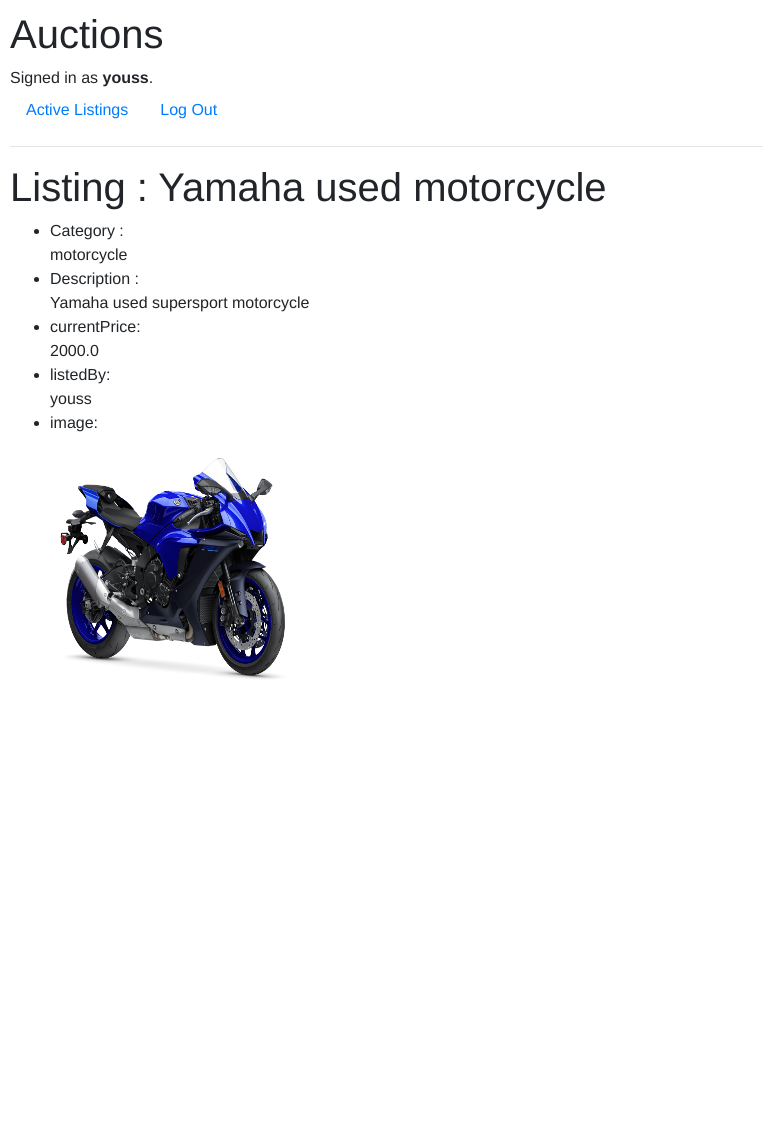
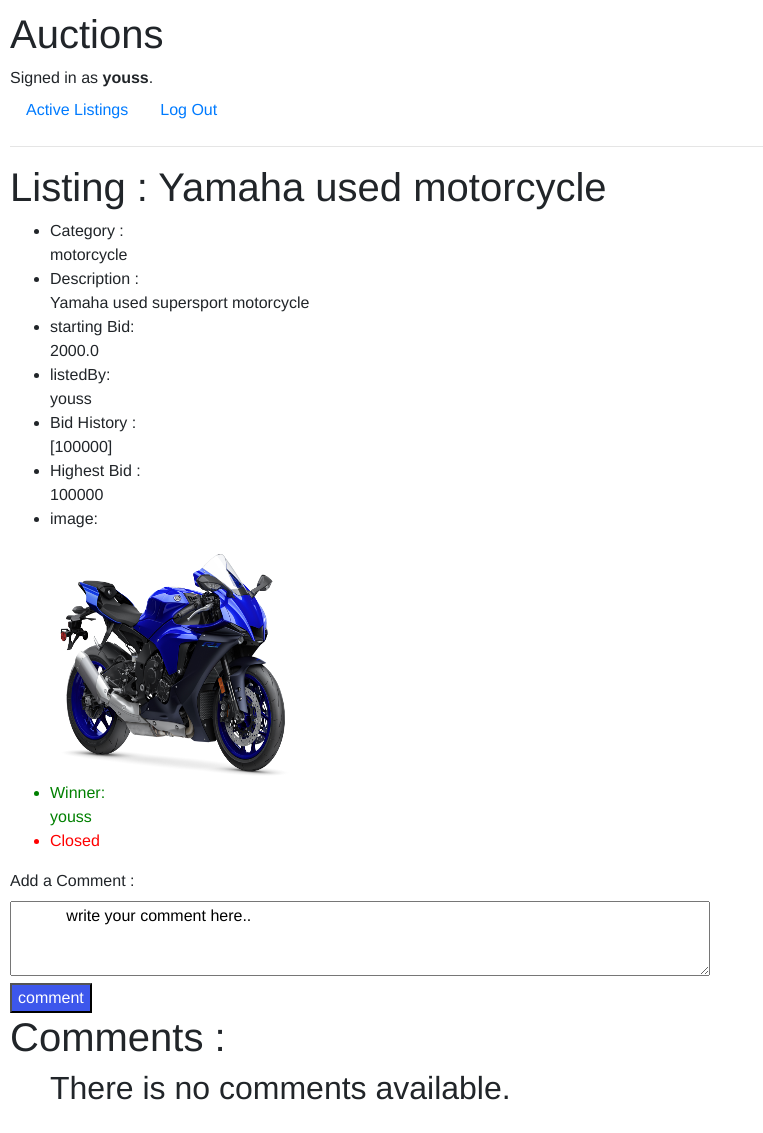
Before and after one commit to YoussefKafa/Commerce, a Django app: page /listingMainPage/10 in a window 1280 px wide. Shown: the whole page, without its empty margins (0-763 px from the left). Before the commit the page ends 679 px from the top, so only its background shows below. Run offline with Django 3.2, Linux system fonts and the light colour scheme; data comes from the database, SQL or seed files in the repository; both versions use the stored data as it was after the commit; some libraries are stand-ins or nearby versions.

Commit message:
display winner after closing the auction, and add comment feature

```diff
--- a/auctions/models.py
+++ b/auctions/models.py
@@ -1,26 +1,29 @@
 from django.contrib.auth.models import AbstractUser
 from django.db import models
 
-
+DEFAULT_CASE_ID=1
 class User(AbstractUser):
     pass
 
 class Listing(models.Model):
-    title= models.TextField()
-    category= models.TextField()
-    description= models.TextField()
-    startingBid=models.FloatField()
+    title= models.TextField(null=True, blank=True)
+    category= models.TextField(null=True, blank=True)
+    description= models.TextField(null=True, blank=True)
+    startingBid=models.FloatField(null=True, blank=True)
     image=models.ImageField( null=True, blank=True, upload_to='images/')
+    winner=models.ForeignKey(to=User,default=DEFAULT_CASE_ID,on_delete = models.SET_DEFAULT, null = True, related_name='winner')
+    closedDate=models.TextField(null=True, blank=True)
+    closed=models.BooleanField(default=False)
     user=models.ForeignKey(to=User, on_delete=models.CASCADE, null=True)
 
 class Bid(models.Model):
-    amount=models.IntegerField()
+    amount=models.IntegerField(null=True, blank=True)
     user=models.ForeignKey(to=User, on_delete=models.CASCADE, null=True)
     listing=models.ForeignKey(to=Listing, on_delete=models.CASCADE, null=True)
-    date = models.TextField()
+    date = models.TextField(null=True, blank=True)
 
 class Comment(models.Model):
-    commentString=models.TextField()
+    commentString=models.TextField(null=True, blank=True)
     user=models.ForeignKey(to=User,on_delete=models.CASCADE, null=True)
     listing=models.ForeignKey(to=Listing, on_delete=models.CASCADE, null=True)
     date = models.DateTimeField(auto_now_add=True, blank=True)
--- a/auctions/templates/auctions/listingMainPage.html
+++ b/auctions/templates/auctions/listingMainPage.html
@@ -5,7 +5,43 @@
   <ul>
       <li>Category :<br> {{lis.category}}</li>
       <li>Description :<br> {{lis.description}}</li>
-      <li>currentPrice:<br> {{lis.startingBid}}</li>
+      <li>starting Bid:<br> {{lis.startingBid}}</li>
       <li>listedBy:<br> {{user.username}}</li>
-      <li>image: <br> <img src="{{lis.image.url}}" alt="Bid pic" width="250" height="250"></li> </ul>
+      <li> Bid History :<br> {{lis.bidHistory}} <br></li>
+      <li> Highest Bid :<br> {{lis.lastBid}} <br></li>
+      <li>image: <br> <img src="{{lis.image.url}}" alt="Bid pic" width="250" height="250"></li>
+      {% if lis.closed %}
+      <li style="color:green">Winner: <br> {{ lis.winner}} </li>
+      <li style="color:red"> Closed </li>
+      {% endif %}
+     </ul>
+     <div>
+       <!--  " -->
+      <form action="{% url 'saveComment' %}" method="post" enctype='multipart/form-data'>
+        {% csrf_token %}
+          <label for="comment">Add a Comment :</label>
+          <br>
+          <input type="text" name="listing" value="{{lis.id}}" hidden="true">
+          <textarea  name="comment" onfocus="this.value=''" style="width:700px; height:75px">
+            write your comment here..
+          </textarea>
+          <br>
+          <input type="submit" name="submit" value="comment" style="color:rgb(255, 255, 255); background-color: #3d57ec;">
+      </form>
+       <h1>Comments : </h1>
+       <ul>
+        {% for comment in comments %}
+         <li style=" list-style-position:inside;
+         border: 1px solid rgb(155, 155, 155);">
+          <b>by:</b> {{comment.user}}<br>
+          <b>comment:   </b> {{comment.commentString}}<br>
+           <b>date:    </b> {{comment.date}}
+         </li>
+         <br>
+         {% empty %}
+         <h2>There is no comments available.</h2>
+         {% endfor %}
+       </ul>
+     </div>
+
 {% endblock %}
--- a/auctions/urls.py
+++ b/auctions/urls.py
@@ -13,8 +13,10 @@
     path("saveListing",views.saveListing,name="saveListing"),
     path("listingMainPage/<str:listingId>", views.listingMainPage,name="listingMainPage"),
     path("addToWatchList/<str:listingId>", views.addToWatchList, name="addToWatchList"),
+    path("saveComment",views.saveComment,name="saveComment"),
     path("removeFromWatchList/<str:listingId>", views.removeFromWatchList, name="removeFromWatchList"),
-    path("bid", views.bid, name="bid")
+    path("bid", views.bid, name="bid"),
+    path("close/<str:listingId>", views.closeListing, name="closeListing")
 ]
 
 urlpatterns += staticfiles_urlpatterns()
--- a/auctions/views.py
+++ b/auctions/views.py
@@ -6,11 +6,12 @@
 from . import utils
 from .models import *
 from .forms import ListingForm
-from datetime import datetime
+import datetime
 from django.contrib.auth.decorators import login_required
-
+from django.db.models import Max
 def index(request, *args, **kwargs):
     bidError=False
+    owner=False
     if request.user.is_authenticated:
         if 'bidError' in request.session:
             bidError=True
@@ -23,8 +24,6 @@
         for item in watchlist:
            exist= item.user==request.user
            watched.append(item.listing)
-
-
         for item in listings:
             if (item in watched):
                 item.watched=True
@@ -32,15 +31,16 @@
                 item.watched=False
             listingBids=Bid.objects.filter(listing=item)
             bidHistory=[]
+            if ( item.user == request.user ):
+                owner=True
             for n in listingBids:
                 bidHistory.append(n.amount)
             item.bidHistory=bidHistory
+            print(item.bidHistory)
             item.lastBid=max(bidHistory)
     else:
         listings=[]
-    for item in listings:
-        print(item.lastBid)
-    return render(request, "auctions/index.html"  , {"listings":listings, "bidError":bidError})
+    return render(request, "auctions/index.html"  , {"listings":listings, "bidError":bidError, "owner":owner})
 
 
 def login_view(request):
@@ -102,7 +102,6 @@
         form = ListingForm(request.POST, request.FILES)
         if form.is_valid():
             lisSaved=form.save()
-            print(lisSaved.id)
             lisData=Listing.objects.filter(pk=lisSaved.id)
             lisSaved.user=request.user
             lisSaved.save()
@@ -112,8 +111,15 @@
 
 def listingMainPage(request, listingId):
     lis =Listing.objects.get(id=listingId)
+    listingBids=Bid.objects.filter(listing=lis)
+    listingComments=Comment.objects.filter(listing=lis)
+    bidHistory=[]
+    for n in listingBids:
+      bidHistory.append(n.amount)
+      lis.bidHistory=bidHistory
+      lis.lastBid=max(bidHistory)
     user=utils.get_user(lis.user_id)
-    return render(request, "auctions/listingMainPage.html", {"lis":lis, "user":user})
+    return render(request, "auctions/listingMainPage.html", {"lis":lis, "user":user, "comments":listingComments})
 
 def submitted(request):
     return render(request, "auctions/submitted.html")
@@ -157,3 +163,37 @@
             return HttpResponseRedirect (reverse("index"))
     bid.save()
     return HttpResponseRedirect (reverse("index"))
+
+
+def closeListing(request, listingId):
+    #close the listing
+    listing= Listing.objects.get(pk=listingId)
+    listing.closed= True
+    listing.closedDate= datetime.datetime.now()
+    #define the winner
+    listingBids=Bid.objects.filter(listing=listing)
+    maxBidAmount= Bid.objects.aggregate(Max('amount'))
+    maxBid= Bid.objects.filter(amount=maxBidAmount['amount__max'])
+    winnerBid= maxBid.first()
+    listing.winner=winnerBid.user
+    listing.save()
+    return HttpResponseRedirect (reverse("index"))
+
+def saveComment(request):
+    listing= Listing.objects.get(pk=int(request.POST.get('listing')))
+    comment=Comment()
+    comment.commentString=request.POST.get('comment')
+    comment.user=request.user
+    comment.listing=listing
+    comment.date=datetime.datetime.now()
+    comment.save()
+    lis =Listing.objects.get(id=int(request.POST.get('listing')))
+    listingBids=Bid.objects.filter(listing=lis)
+    listingComments=Comment.objects.filter(listing=lis)
+    bidHistory=[]
+    for n in listingBids:
+      bidHistory.append(n.amount)
+      lis.bidHistory=bidHistory
+      lis.lastBid=max(bidHistory)
+    user=utils.get_user(lis.user_id)
+    return render(request, "auctions/listingMainPage.html", {"lis":lis, "user":user, "comments":listingComments})
```
Also changed, not shown: auctions/templates/auctions/index.html (+14 -0 lines), auctions/migrations/0006_auto_20220303_1323.py (added), auctions/migrations/0007_auto_20220303_1323.py (added), db.sqlite3.
